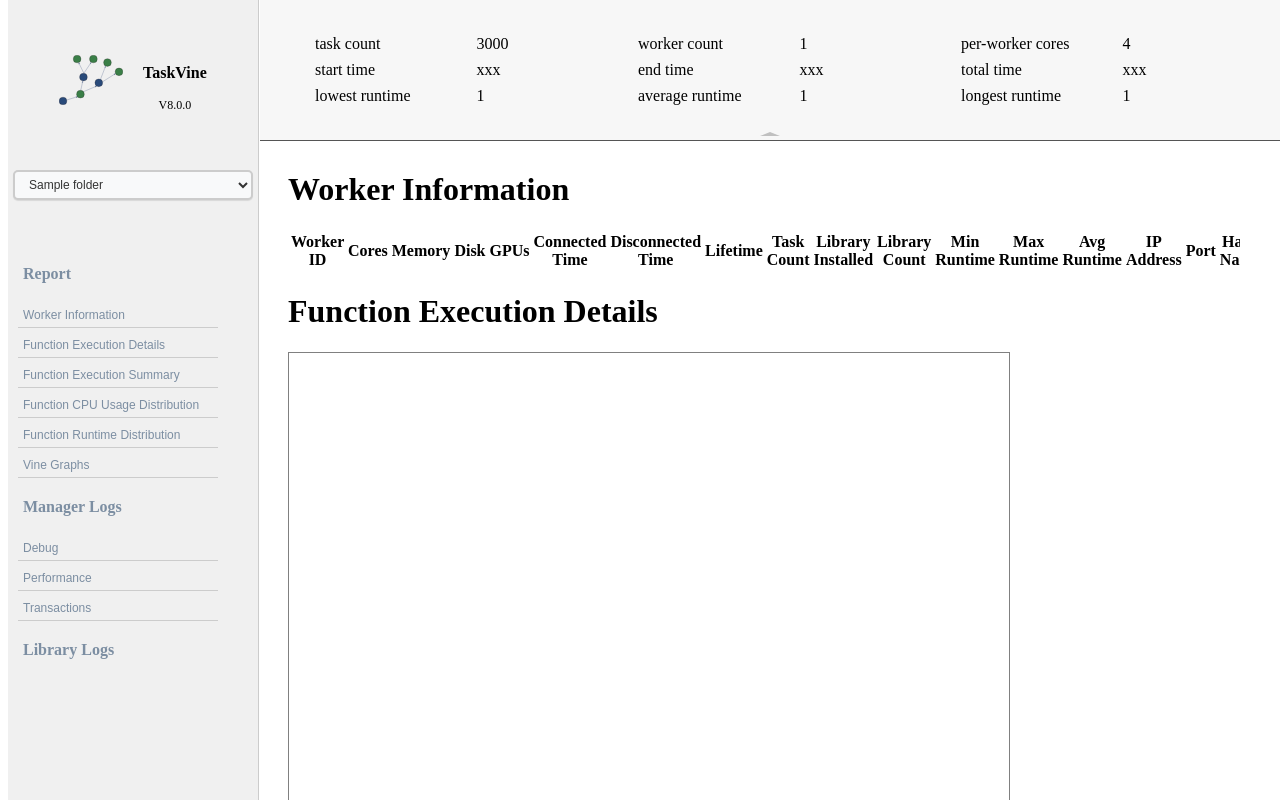
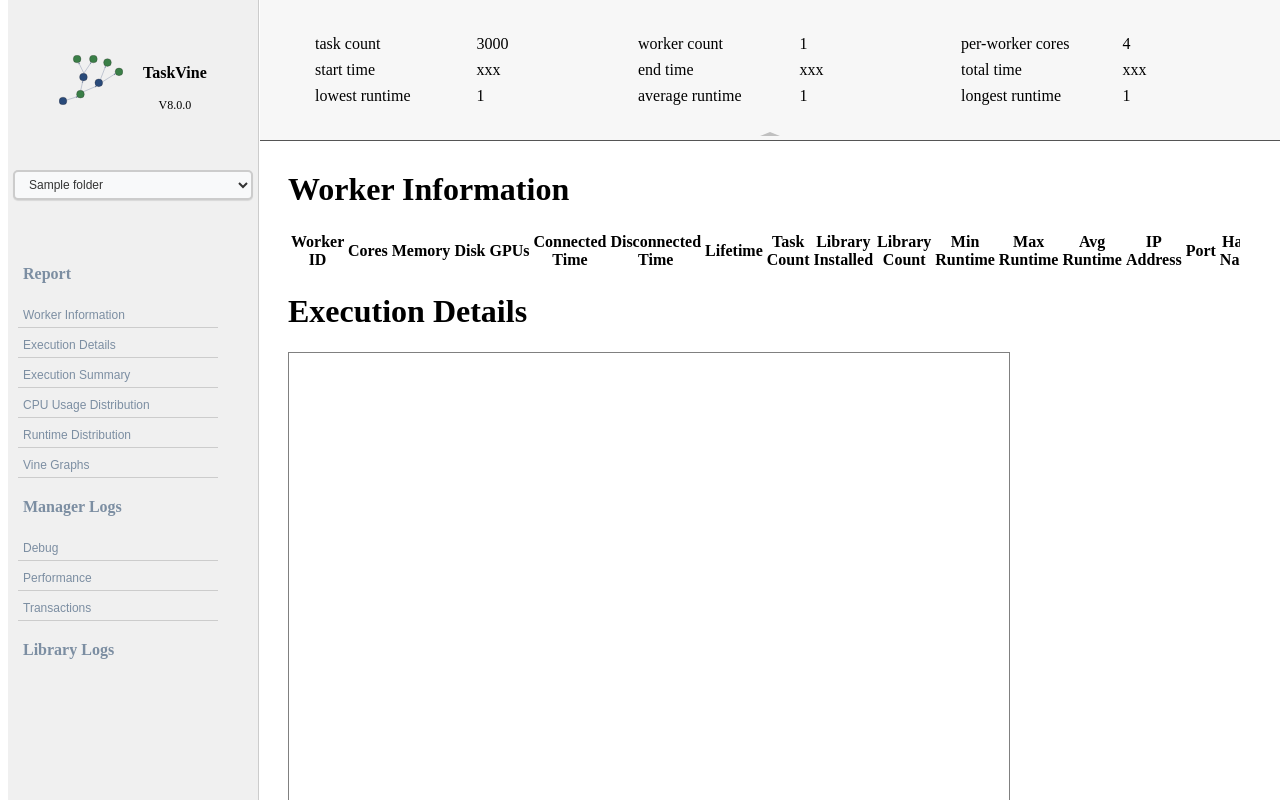
Before and after one commit to JinZhou5042/d3js_vine, a Flask app: template templates/index.html in a window 1280 px wide. Run offline with Flask 3, Linux system fonts and the light colour scheme; the template is opened without the code that fills it: most values are stand-ins (such as "Sample title", 1, 10 or a date in 2020); parts of the project's set-up code (start-up, migrations or seed data) failed here and were passed over; some libraries are stand-ins or nearby versions.

Commit message:
wait scroll

```diff
--- a/static/js/index.js
+++ b/static/js/index.js
@@ -1,9 +1,20 @@
 
-function setIFrame(path) {
-    var iframe = document.getElementById('content-frame');
-    if (!iframe.src.endsWith('/' + path)) {
-        iframe.src = '/' + path;
-    }
+function setIFrame(iframePath) {
+    return new Promise((resolve, reject) => {
+        const iframe = document.getElementById('content-frame');
+        if (!iframe.src.endsWith('/' + iframePath)) {
+            iframe.onload = () => {
+                resolve();
+                iframe.onload = null;
+            };
+            iframe.onerror = (error) => {
+                reject(error);
+            };
+            iframe.src = '/' + iframePath;
+        } else {
+            resolve();
+        }
+    });
 }
 
 
@@ -58,33 +69,14 @@
     logDebugTitle: "debug"
 };
 
-function setReportSidebarAndContentTitles() {
-    setIFrame('report');
 
-    var iframeDocument = document.getElementById('content-frame').contentDocument;
-
-    document.getElementById('worker-info-link').textContent = titles.workerConfigurationsTitle;
-    iframeDocument.getElementById('worker-info-title').textContent = titles.workerConfigurationsTitle;
-    document.getElementById('task-execution-summary-link').textContent = titles.taskExecutionSummaryTitle;
-    iframeDocument.getElementById('task-execution-summary-title').textContent = titles.taskExecutionSummaryTitle;
-    document.getElementById('worker-slot-function-execution-link').textContent = titles.workerSlotFunctionExecutionTitle;
-    iframeDocument.getElementById('worker-slot-function-execution-title').textContent = titles.workerSlotFunctionExecutionTitle;
-    document.getElementById('average-cpu-usage-per-task-link').textContent = titles.averageCpuUsagePerTaskTitle;
-    iframeDocument.getElementById('average-cpu-usage-per-task-title').textContent = titles.averageCpuUsagePerTaskTitle;
-    document.getElementById('task-execution-time-distribution-link').textContent = titles.taskExecutionTimeDistributionTitle;
-    iframeDocument.getElementById('task-execution-time-distribution-title').textContent = titles.taskExecutionTimeDistributionTitle;
-    document.getElementById('vine-graphs-link').textContent = titles.vineGraphsTitle;
-    iframeDocument.getElementById('vine-graphs-title').textContent = titles.vineGraphsTitle;
-}
-
-window.addEventListener('load', setReportSidebarAndContentTitles);
 
 //  Click on the sidebar button to scroll to the corresponding section in the iframe
 document.addEventListener('DOMContentLoaded', function() {
     var buttons = document.querySelectorAll('.report-scroll-btn');
     buttons.forEach(function(button) {
-        button.addEventListener('click', function() {
-            setIFrame('report');
+        button.addEventListener('click', async function() {
+            await setIFrame('report');
             var targetId = this.getAttribute('data-target');
             navigateWithinIframe(targetId);
         });
--- a/static/js/logtext.js
+++ b/static/js/logtext.js
@@ -31,7 +31,6 @@
         const element = document.getElementById(elementId);
         if (element) {
             element.textContent = text;
-            console.log(element.textContent);
         } else {
             console.error(`Element with id "${elementId}" not found`);
         }
@@ -44,5 +43,4 @@
             console.error(`Element with id "${elementId}" not found`);
         }
     }
-    console.log('Data loaded successfully');
 }
--- a/templates/index.html
+++ b/templates/index.html
@@ -37,12 +37,12 @@
 
         <div class="sidebar-section-title">Report</div>
 
-        <button data-target="#worker-info-title" id="worker-info-link" class="report-scroll-btn"></button>
-        <button data-target="#worker-slot-function-execution-title" id="worker-slot-function-execution-link" class="report-scroll-btn"></button>
-        <button data-target="#task-execution-summary-title" id="task-execution-summary-link" class="report-scroll-btn"></button>
-        <button data-target="#average-cpu-usage-per-task-title" id="average-cpu-usage-per-task-link" class="report-scroll-btn"></button>
-        <button data-target="#task-execution-time-distribution-title" id="task-execution-time-distribution-link" class="report-scroll-btn"></button>
-        <button data-target="#vine-graphs-title" id="vine-graphs-link" class="report-scroll-btn"></button>
+        <button data-target="#worker-information-title" class="report-scroll-btn">Worker Information</button>
+        <button data-target="#execution-details-title" class="report-scroll-btn">Execution Details</button>
+        <button data-target="#execution-summary-title" class="report-scroll-btn">Execution Summary</button>
+        <button data-target="#cpu-usage-distribution-title" class="report-scroll-btn">CPU Usage Distribution</button>
+        <button data-target="#runtime-distribution-title" class="report-scroll-btn">Runtime Distribution</button>
+        <button data-target="#vine-graphs-title" class="report-scroll-btn">Vine Graphs</button>
 
         <div class="sidebar-section-title">Manager Logs</div>
         <button id="btn-debug">Debug</button>
--- a/templates/report.html
+++ b/templates/report.html
@@ -16,7 +16,7 @@
 
 <body>
 
-    <h1 id="worker-info-title" ></h1>
+    <h1 id="worker-information-title" >Worker Information</h1>
     <div class="worker-info-table-container" >
         <table id="worker-info-table">
             <tr>
@@ -45,7 +45,7 @@
     </div>
 
 
-    <h1 id="worker-slot-function-execution-title" ></h1>
+    <h1 id="execution-details-title" >Execution Details</h1>
     <div id="execution-details-container" class="item-container" >
         <div id="barTooltip" class="tooltip"></div>
         <svg id="execution-details" xmlns="http://www.w3.org/2000/svg">
@@ -53,7 +53,7 @@
         </svg>
     </div>
 
-    <h1 id="task-execution-summary-title" ></h1>
+    <h1 id="execution-summary-title" >Execution Summary</h1>
     <div id="histogramContainer" class="item-container" >
         <div id="histogramTooltip" class="tooltip"></div>
         <div id="avgDurationTooltip" class="tooltip" ></div>
@@ -67,7 +67,7 @@
         </svg>
     </div>
 
-    <h1 id="average-cpu-usage-per-task-title" ></h1>
+    <h1 id="cpu-usage-distribution-title">CPU Usage Distribution</h1>
     <div id="avgCoreLoadContainer" class="violinCoreContainer" >
         <div id="avgCoreLoadLeftContainer" class="violinCoreLeftContainer">
             <div id="avgCoreLoadLeftSummaryContainer" class="violinCoreLeftSummaryContainer">
@@ -83,7 +83,7 @@
         </div>
     </div>
 
-    <h1 id="task-execution-time-distribution-title" ></h1>
+    <h1 id="runtime-distribution-title" >Runtime Distribution</h1>
     <div id="violinContainer" class="violinCoreContainer" >
         <div id="violinLeftContainer" class="violinCoreLeftContainer">
             <div id="violinLeftSummaryContainer" class="violinCoreLeftSummaryContainer">
@@ -99,7 +99,7 @@
         </div>
     </div>
 
-    <h1 id="vine-graphs-title" ></h1>
+    <h1 id="vine-graphs-title" >Vine Graphs</h1>
     <div id="vineGraphsContainer" >
         <div class="vineGraphContainer"><img id="performanceTransferImg" alt="Transfer"></div>
         <div class="vineGraphContainer"><img id="performanceTaskImg" alt="Tasks"></div>
```
Also changed, not shown: static/js/script.js (+0 -59 lines).
